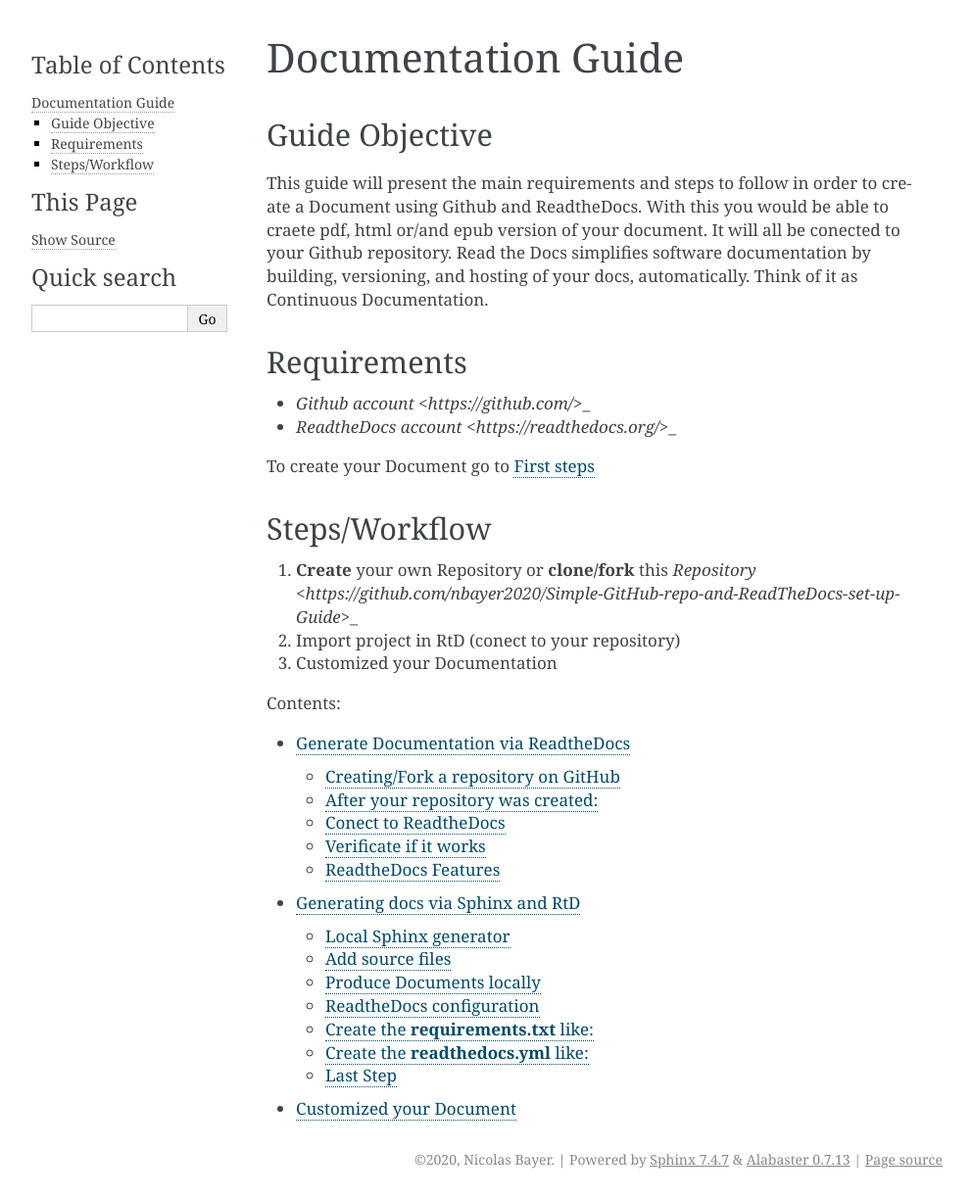
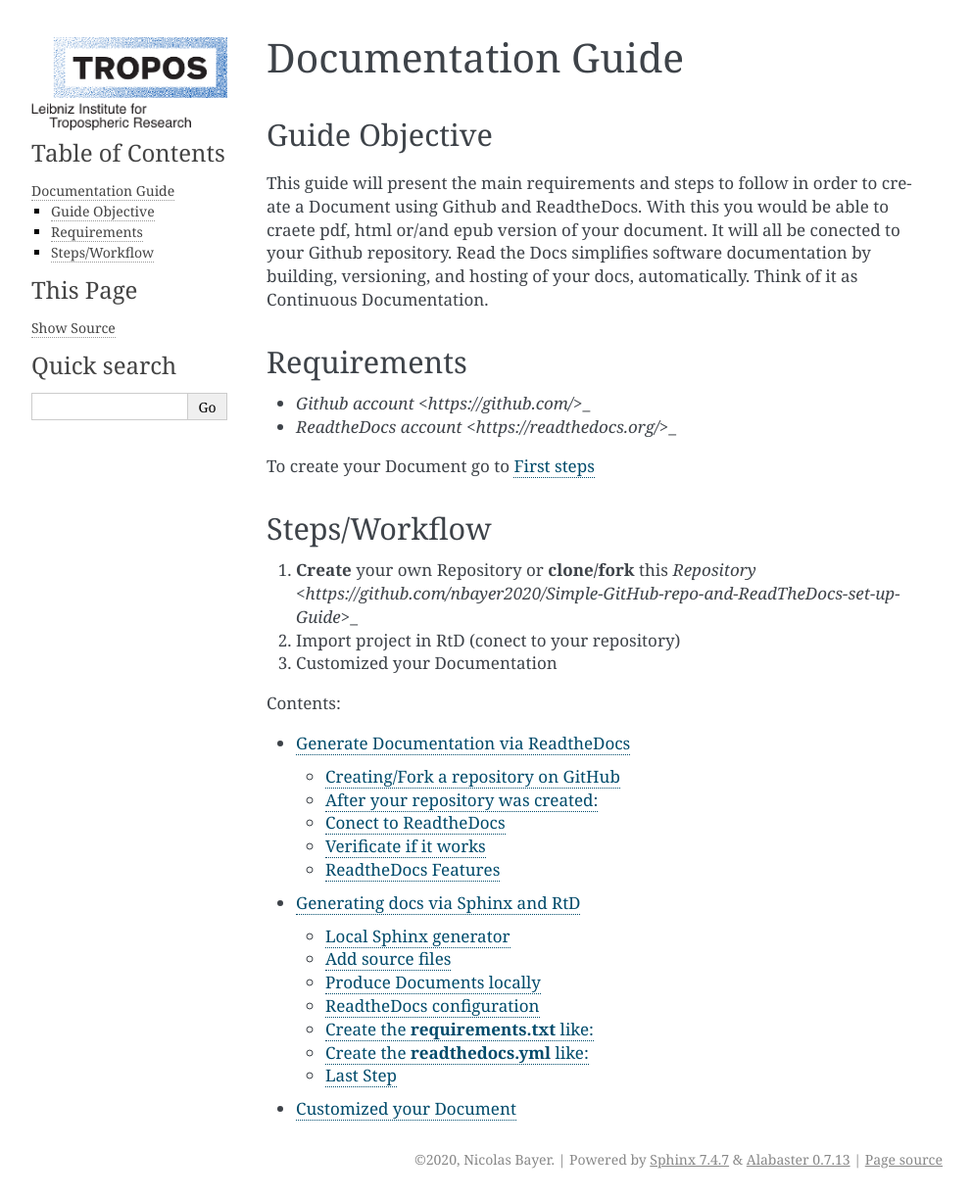
Before and after one commit to nbayer2020/Simple-GitHub-repo-and-ReadTheDocs-set-up-Guide, a Sphinx documentation site: the page built from source/index.rst, in a window 1280 px wide. Shown: the whole page at 98% size, without its empty margins (148-1140 px from the left). Built offline with Sphinx 7.4.7, drawn with Linux system fonts in a browser that asks for light colours.

Commit message:
Update conf.py

```diff
--- a/source/conf.py
+++ b/source/conf.py
@@ -87,7 +87,7 @@
 html_static_path = []
 
 # Add TROPOS Logo for the HTML page.
-html_logo = '../images/TROPOS-Logo_ENG.png'
+html_logo = './images/TROPOS-Logo_ENG.png'
 
 # -- Options for LaTeX output ------------------------------------------------
 
```
